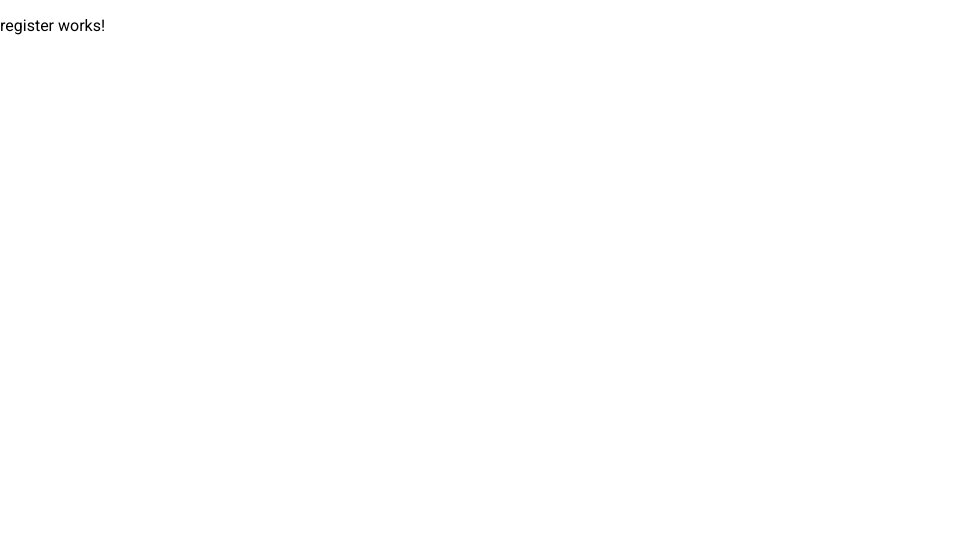
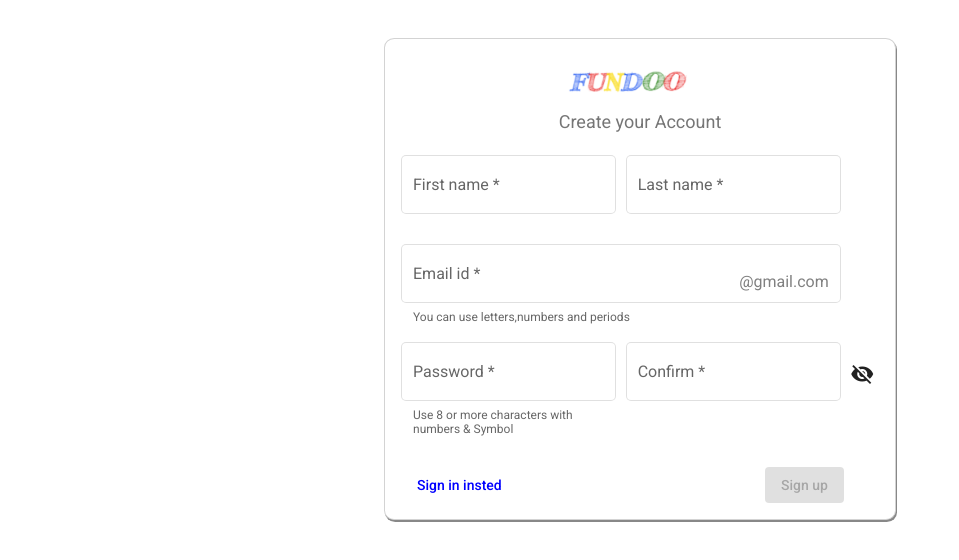
Before and after one commit to Kajal764/FundooUI, an Angular app: page /register in a window 1280 px wide. Shown: the top 560 px of the page, without its empty margins (0-959 px from the left). Built offline with nearby package versions, Linux system fonts and the light colour scheme.

Commit message:
[Kajal] Added: Registration form and field validation

```diff
--- a/src/app/component/login/login.component.scss
+++ b/src/app/component/login/login.component.scss
@@ -1,3 +1,7 @@
+
+.registration-card{
+
+}
 
 .main-content {
   height: auto;
@@ -5,6 +9,8 @@
   border-radius: 02%;
   border: 1px solid lightgrey;
   box-shadow: 1px 2px #888888;
+  display: flex;
+  flex-direction: column;
 }
 
 .login-form {
--- a/src/app/component/register/register.component.html
+++ b/src/app/component/register/register.component.html
@@ -1 +1,99 @@
-<p>register works!</p>
+<div fxLayoutAlign="space-around center" fxFlex="100">
+  <mat-card fxFlex="40" class="card" fxFlex.xs="100">
+    <img alt="logo" class="fundoo-logo" src="../../../assets/FundooLogo.PNG">
+    <mat-card-subtitle class="text" fxLayoutAlign="center">Create your Account</mat-card-subtitle>
+
+    <form [formGroup]="registerForm" (ngSubmit)="onSubmit()">
+      <div fxLayout="row" fxLayout.xs="column" fxLayoutGap="2%">
+        <mat-form-field fxFlex.xs="100" appearance="outline" id="firstname">
+          <mat-label fxFlex="40"> First name</mat-label>
+          <input matInput placeholder="First name" formControlName="firstname"/>
+          <mat-error *ngIf="firstname.errors " [ngClass]="'error'">
+            <div *ngIf="firstname.errors.required">
+              firstname is required.
+            </div>
+            <div *ngIf="firstname.errors.pattern">
+              name not valid.
+            </div>
+          </mat-error>
+        </mat-form-field>
+        <mat-form-field fxFlex.xs="100" appearance="outline" id="lastname">
+          <mat-label fxFlex="40"> Last name</mat-label>
+          <input matInput placeholder="Last name" formControlName="lastname"/>
+          <mat-error *ngIf="lastname.errors " [ngClass]="'error'">
+            <div *ngIf="lastname.errors.required">
+              lastname is required.
+            </div>
+            <div *ngIf="lastname.errors.pattern">
+              name not valid.
+            </div>
+          </mat-error>
+        </mat-form-field>
+      </div>
+
+      <div>
+        <mat-form-field appearance="outline" class="email">
+          <mat-label>Email id</mat-label>
+          <input matInput placeholder="Enter your email id" formControlName="email"/>
+          <mat-hint>You can use letters,numbers and periods</mat-hint>
+          <span matSuffix style="color: gray">@gmail.com</span>
+          <mat-error *ngIf="email.errors " [ngClass]="'error'">
+            <div *ngIf="email.errors.required">
+              Email is required.
+            </div>
+            <div *ngIf="email.errors.pattern">
+              Email not valid.
+            </div>
+          </mat-error>
+        </mat-form-field>
+      </div>
+
+      <div fxLayout="row" fxLayout.xs="column" fxLayoutGap="2%" style="padding-top: 10px">
+        <mat-form-field appearance="outline" class="password">
+          <mat-label aria-autocomplete="off">Password</mat-label>
+          <input matInput placeholder="Enter your password" [type]="hide ? 'password' : 'text'"
+                 formControlName="password"
+                 autocomplete="off" requried/>
+          <mat-hint fxShow.sm="false" fxShow.xs="false" fxShow="true">Use 8 or more characters with numbers & Symbol
+          </mat-hint>
+          <mat-error *ngIf="password.errors " [ngClass]="'error'">
+            <ng-container *ngIf="password.errors.required; else second ">Password is required.</ng-container>
+            <ng-template #second>
+              <ng-container *ngIf="password.errors.minlength;else third"> Password must be at least 6 character long.
+              </ng-container>
+            </ng-template>
+            <ng-template #third>Password should contain uppercase,lowercase,digit and symbol</ng-template>
+          </mat-error>
+        </mat-form-field>
+
+        <mat-form-field appearance="outline" class="confirm">
+          <mat-label aria-autocomplete="off">Confirm</mat-label>
+          <input matInput placeholder="Enter your password" [type]="hide ? 'password' : 'text'"
+                 formControlName="confirmPassword" autocomplete="off" requried/>
+          <mat-error *ngIf="confirmPassword.errors " [ngClass]="'error'">
+            <ng-container *ngIf="confirmPassword.errors.required; else second ">Password is required.</ng-container>
+            <ng-template #second>
+              <ng-container *ngIf="confirmPassword.errors.minlength;else third"> Password must be at least 6 character
+                long.
+              </ng-container>
+            </ng-template>
+            <ng-template #third>Password should contain uppercase,lowercase,digit and symbol</ng-template>
+          </mat-error>
+        </mat-form-field>
+
+        <mat-icon fxLayoutAlign="end center" id="suffix" matSuffix (click)="hide = !hide">{{
+          hide ? "visibility_off" : "visibility"
+          }}</mat-icon>
+
+      </div>
+
+      <div class="last-div" fxLayoutAlign="space-between center">
+        <button mat-button class="login-button" (click)="redirectToLogin()"> Sign in insted</button>
+        <button [disabled]="registerForm.invalid" mat-raised-button color="primary"
+                style="margin-right: 35px">
+          Sign up
+        </button>
+      </div>
+    </form>
+  </mat-card>
+</div>
--- a/src/app/component/register/register.component.scss
+++ b/src/app/component/register/register.component.scss
@@ -0,0 +1,76 @@
+
+.card {
+  margin-left: auto;
+  margin-right: auto;
+  margin-top: 3%;
+  border: 1px solid lightgrey;
+  box-shadow: 1px 2px #888888;
+  border-radius: 2%;
+}
+
+.fundoo-logo {
+  padding-top: 10px;
+  width: 25%;
+  margin-left: 35%;
+  padding-bottom: 10px;
+}
+
+.text {
+  font-weight: 400;
+  font-size: 18px;
+  font-family: Roboto;
+  padding: 3px;
+
+}
+
+#firstname {
+  width: 45%;
+}
+
+#lastname {
+  width: 45%;
+}
+
+.email {
+  width: 92%;
+}
+
+.password {
+  width: 45%;
+}
+
+.confirm {
+  width: 45%;
+}
+
+.last-div {
+  padding-top: 40px;
+}
+
+.login-button {
+  color: blue;
+}
+
+#suffix {
+  margin-left: 0%;
+  margin-top: 5%;
+}
+
+@media only screen and (max-width: 600px) {
+  #firstname {
+    width: 100%;
+  }
+  #lastname {
+    width: 100%;
+  }
+  .email {
+    width: 100%;
+  }
+  .password {
+    width: 100%;
+  }
+  .confirm {
+    width: 100%;
+  }
+
+}
--- a/src/app/component/register/register.component.ts
+++ b/src/app/component/register/register.component.ts
@@ -1,4 +1,6 @@
-import { Component, OnInit } from '@angular/core';
+import {Component, OnInit} from '@angular/core';
+import {FormBuilder, Validators} from '@angular/forms';
+import {Router} from '@angular/router';
 
 @Component({
   selector: 'app-register',
@@ -7,9 +9,56 @@
 })
 export class RegisterComponent implements OnInit {
 
-  constructor() { }
+  constructor(private formBuilder: FormBuilder, private router: Router) {
+  }
+
+  hide = true;
+  namePattern = '^[A-Za-z]{2,}$';
+  emailPattern = '^[a-z0-9._%+-]+@[a-z0-9.-]+\\.[a-z]{2,4}$';
+  passwordPattern = '^((?=.*[A-Z])(?=.*[a-z])(?=.*[0-9])(?=.*[@#$%]).{6,})$';
+
+
+  registerForm = this.formBuilder.group({
+    firstname: ['', [Validators.required, Validators.pattern(this.namePattern)]],
+    lastname: ['', [Validators.required, Validators.pattern(this.namePattern)]],
+    email: ['', [Validators.required, Validators.pattern(this.emailPattern)]],
+    password: ['', [Validators.required, Validators.minLength(6), Validators.pattern(this.passwordPattern)]],
+    confirmPassword: ['', [Validators.required, Validators.minLength(6), Validators.pattern(this.passwordPattern)]]
+  });
 
   ngOnInit(): void {
   }
 
+  get firstname() {
+    return this.registerForm.get('firstname');
+  }
+
+  get lastname() {
+    return this.registerForm.get('lastname');
+  }
+
+  // tslint:disable-next-line:typedef
+  get email() {
+    return this.registerForm.get('email');
+  }
+
+  // tslint:disable-next-line:typedef
+  get password() {
+    return this.registerForm.get('password');
+  }
+
+  // tslint:disable-next-line:typedef
+  get confirmPassword() {
+    return this.registerForm.get('confirmPassword');
+  }
+
+  // tslint:disable-next-line:typedef
+  redirectToLogin() {
+    this.router.navigate(['/login']);
+  }
+
+
+  onSubmit() {
+
+  }
 }
```
